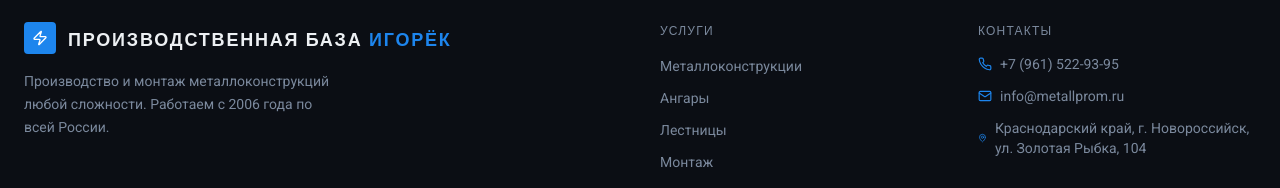
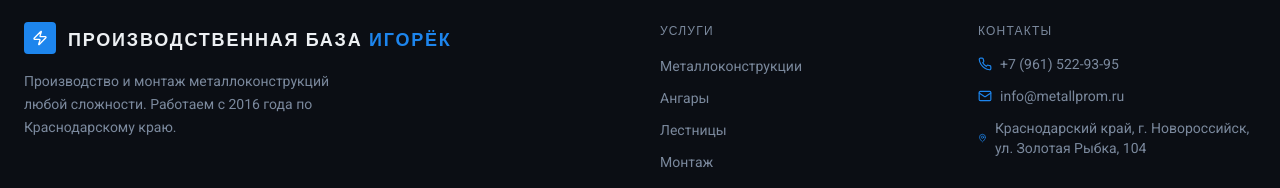
Before and after one commit to pr-poehali-dev/metal-processing-project, a React (Vite) app: page / in a window 1280 px wide. Shown: the part 3677-3865 px from the top of the page. Built offline with nearby package versions, Linux system fonts and the light colour scheme.

Commit message:
feat: add founding year 2016

```diff
--- a/src/pages/Index.tsx
+++ b/src/pages/Index.tsx
@@ -436,7 +436,7 @@ export default function Index() {
                 </span>
               </div>
               <p className="text-muted-foreground text-sm leading-relaxed max-w-xs">
-                Производство и монтаж металлоконструкций любой сложности. Работаем с 2006 года по всей России.
+                Производство и монтаж металлоконструкций любой сложности. Работаем с 2016 года по Краснодарскому краю.
               </p>
             </div>
 
```
